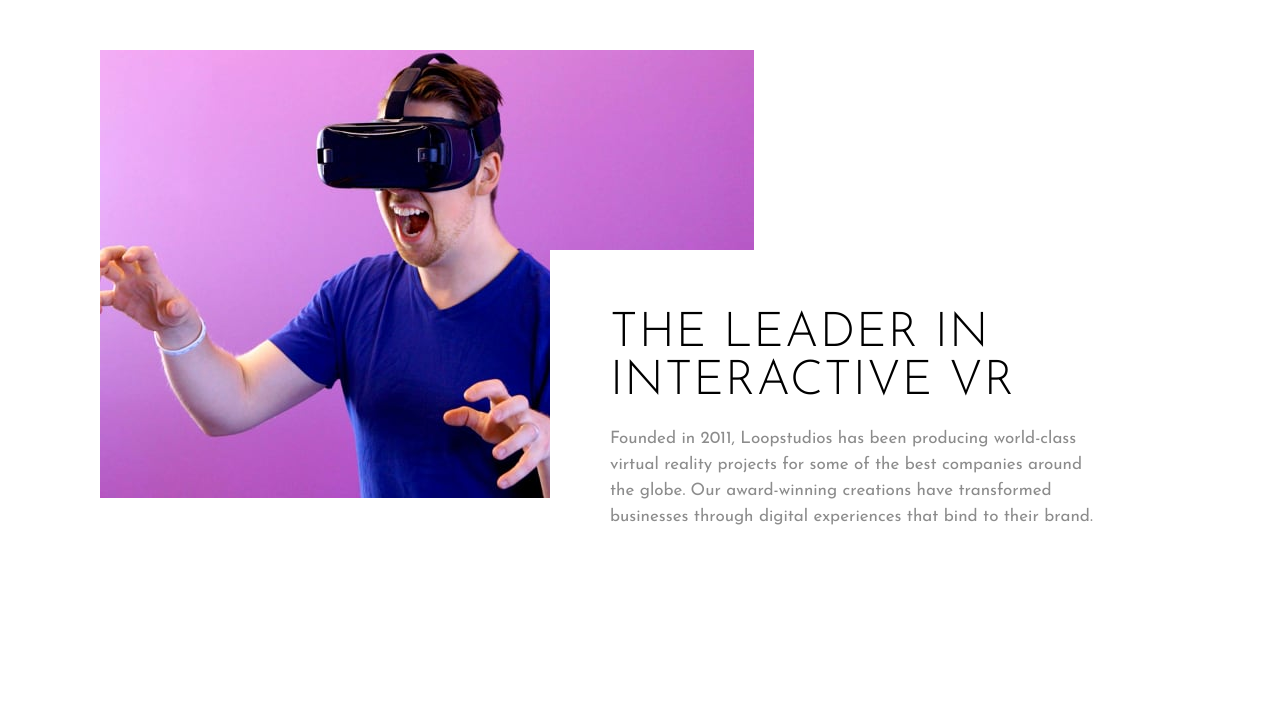
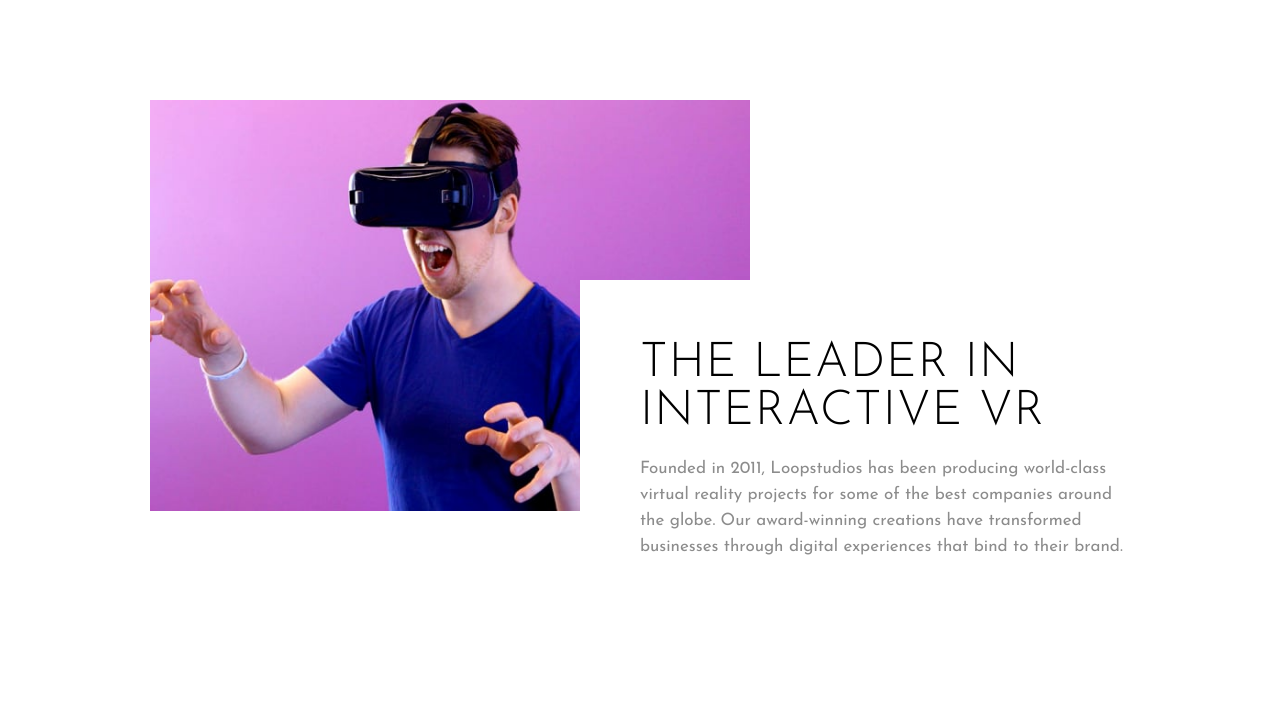
Before and after one commit to anuragc0des/Loopstudios-landing-page, a plain HTML site: page index.html in a window 1280 px wide. Shown: the part 800-1520 px from the top of the page. Drawn offline with Linux system fonts and the light colour scheme.

Commit message:
Update style.css

```diff
--- a/style.css
+++ b/style.css
@@ -417,19 +417,19 @@ footer .mobile-footer {
 
   .section1 .sec1-img-div {
     position: absolute;
-    top: 50px;
+    top: 100px;
     left: 100px;
-    max-width: 500px;
+    max-width: 450px;
     height: 200px;
   }
 
   .section1 .sec1-text-div {
     position: absolute;
     background-color: var(--white);
-    top: 200px;
+    top: 250px;
     right: 100px;
     max-width: 500px;
-    padding: 60px 0px 0px 60px;
+    padding: 50px 0px 0px 50px;
     text-align: left;
   }
 
@@ -443,7 +443,7 @@ footer .mobile-footer {
   }
 
   .container .section2 {
-    padding: 0px 100px 150px;
+    padding: 50px 100px 150px;
   }
 
   .section2 .sec2-mobile-btn {
@@ -564,12 +564,13 @@ footer .mobile-footer {
 
 @media (min-width: 1280px) {
   .section1 .sec1-img-div {
-    max-width: 800px;
+    max-width: 600px;
+    left: 150px;
   }
 
   .section1 .sec1-text-div {
-    top: 250px;
-    right: 180px;
+    top: 280px;
+    right: 150px;
     max-width: 550px;
     padding: 60px 0px 60px 60px;
   }
```
